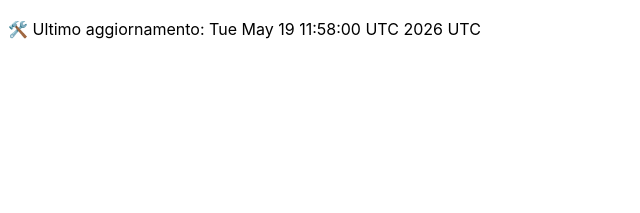
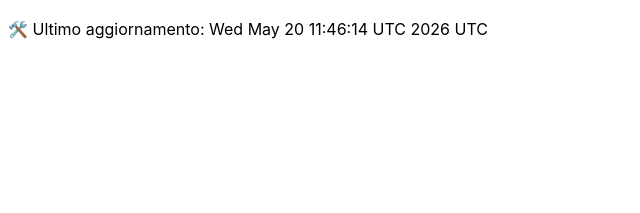
Before and after one commit to DanteTrb/DanteTrb.github.io, a Jekyll site: the page built from badges.md, in a window 1280 px wide. Shown: the top 213 px of the page, without its empty margins (0-640 px from the left). Built offline with Jekyll 4.4.1, drawn with Linux system fonts in a browser that asks for light colours; our own code applies the rules of GitHub Pages for plain Markdown files.

Commit message:
🛠️ Aggiornamento automatico badge

```diff
--- a/badges.md
+++ b/badges.md
@@ -1 +1 @@
-🛠️ Ultimo aggiornamento: Tue May 19 11:58:00 UTC 2026 UTC
+🛠️ Ultimo aggiornamento: Wed May 20 11:46:14 UTC 2026 UTC
```
